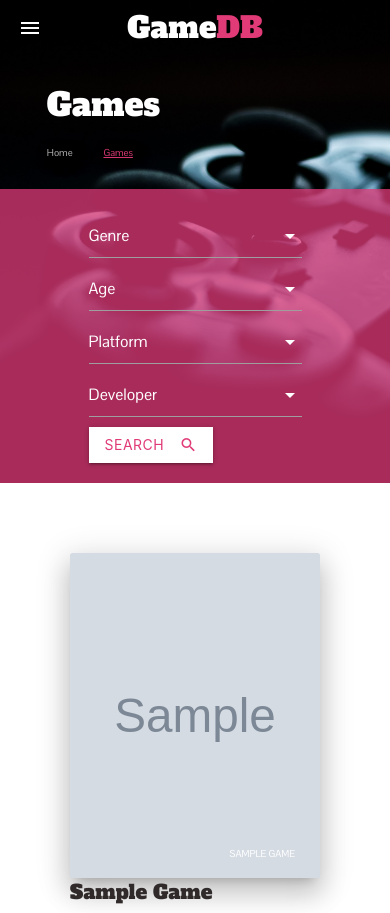
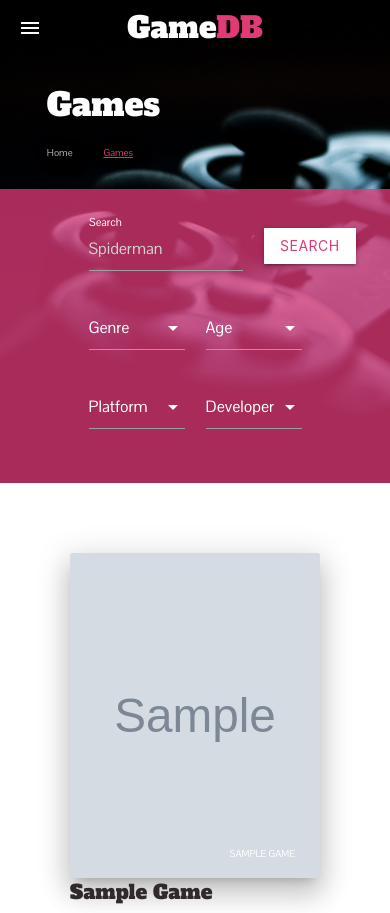
Before and after one commit to aidant842/MilestoneProject3, a Flask app: page /games in a window 390 px wide. Shown: the top 913 px of the page. Run offline with Flask 2, Linux system fonts and the light colour scheme; a database or web service that is not in the repository returns one stand-in record (Sample ...); some libraries are stand-ins or nearby versions.

Commit message:
Changed properties of responsive image on game.html to try accomodate different image sizes added text search with corresponding input field changed logic to query on search by criteria to only add each criteria to the query if something is specified moved position of options container up by 10% to center

```diff
--- a/app.py
+++ b/app.py
@@ -86,16 +86,20 @@ def games():
     if no results found returns to games page and displays message to user """
 
 
-@app.route('/search', methods=['POST', 'GET'])
+@app.route('/search')
 def search():
 
     games = mongo.db.games
-    query = {
-        'genre_name': {'$regex': request.form.get('genre'), '$options': 'i'},
-        'age_rating': {'$regex': request.form.get('age'), '$options': 'i'},
-        'platform': {'$regex': request.form.get('platform'), '$options': 'i'},
-        'developer': {'$regex': request.form.get('developer'), '$options': 'i'}
-    }
+    query = {"title": {'$regex': request.args.get('search', ''), '$options': 'i'}}
+    if request.args.get('genre'):
+        query['genre_name'] = {'$regex': request.args.get('genre'), '$options': 'i'}
+    if request.args.get('age'):
+        query['age_rating'] = {'$regex': request.args.get('age'), '$options': 'i'}
+    if request.args.get('platform'):
+        query['platform'] = {'$regex': request.args.get('platform'), '$options': 'i'}
+    if request.args.get('developer'):
+        query['developer'] = {'$regex': request.args.get('developer'), '$options': 'i'}
+    print(query)
     result = games.find(query)
     if result.count() <= 0:
         flash('No results found, please try again')
--- a/static/css/style.css
+++ b/static/css/style.css
@@ -283,10 +283,14 @@ nav ul a.btn {
 
 .options-container {
   position: absolute;
-  top: 60%;
+  top: 50%;
   left: 20%;
   bottom: 40%;
   right: 20%;
+}
+
+div .search-row.row{
+    margin-bottom: 0;
 }
 
 .select-wrapper input.select-dropdown {
--- a/templates/add_game.html
+++ b/templates/add_game.html
@@ -18,7 +18,7 @@
 
             <div class="input-field col s12">
             <select name="genre_name" required >
-              <option value="" disabled selected>Genre</option>
+              <option value="">Genre</option>
               {% for gen in genre %}
               <option value="{{gen.genre_name}}">{{gen.genre_name}}</option>
               {% endfor %}
--- a/templates/games.html
+++ b/templates/games.html
@@ -17,11 +17,28 @@
 
     <div class="filter-container"></div>
       <div class="options-container">
+
+        <form action="{{url_for('search')}}" method="GET">
+        <div class="search-row row">
+
+        <div class="input-field col s9">
+          <input placeholder="Spiderman" id="search" name="search" type="search" class="validate">
+          <label for="search">Search</label>
+        </div>
+
+        <div class="input-field col s3">
+          <button class="btn search-button" type="submit" name="action">
+            Search
+            <i class="material-icons right">search</i>
+          </button>
+          </div>
+
+        </div>
+
         <div class="row">
-        <form action="{{url_for('search')}}" method="POST">
 
-          <div class="input-field col s12 m6 l3">
-            <select name="genre" required>
+          <div class="input-field col s6 m3">
+            <select name="genre">
               <option value="" disabled selected>Genre</option>
               {% for gen in genre %}
               <option value="{{gen.genre_name}}">{{gen.genre_name}}</option>
@@ -29,8 +46,8 @@
             </select>
           </div>
 
-          <div class="input-field col s12 m6 l3">
-            <select name="age" required>
+          <div class="input-field col s6 m3">
+            <select name="age">
               <option value="" disabled selected>Age</option>
               {% for age in age_rating %}
               <option value="{{age.rating}}">{{age.rating}}</option>
@@ -38,8 +55,8 @@
             </select>
           </div>
 
-          <div class="input-field col s12 m6 l3">
-            <select name="platform" required>
+          <div class="input-field col s6 m3">
+            <select name="platform">
               <option value="" disabled selected>Platform</option>
               {% for plat in plat %}
               <option value="{{plat.platform_name}}">{{plat.platform_name}}</option>
@@ -47,24 +64,22 @@
             </select>
           </div>
 
-          <div class="input-field col s12 m6 l3">
-            <select name="developer" required>
-              <option value="" disabled selected>Developer</option>
+          <div class="input-field col s6 m3">
+            <select name="developer">
+              <option value="">Developer</option>
               {% for dev in dev %}
+              {% if request.args.get('developer') and (request.args.get('developer') == dev.dev) %}
+                    <option value="{{dev.dev}}" selected>{{dev.dev}}</option>
+              {% else %}
               <option value="{{dev.dev}}">{{dev.dev}}</option>
+              {% endif %}
               {% endfor %}
             </select>
           </div>
+        </div>
 
-          <div class="input-field col s12 m6 l3">
-          <button class="btn search-button" type="submit" name="action">
-            Search
-            <i class="material-icons right">search</i>
-          </button>
-          </div>
           </form>
 
-        </div>
       </div>
 
   </div>
```
Also changed, not shown: other parts of static/css/style.css (+15 -0 lines).
